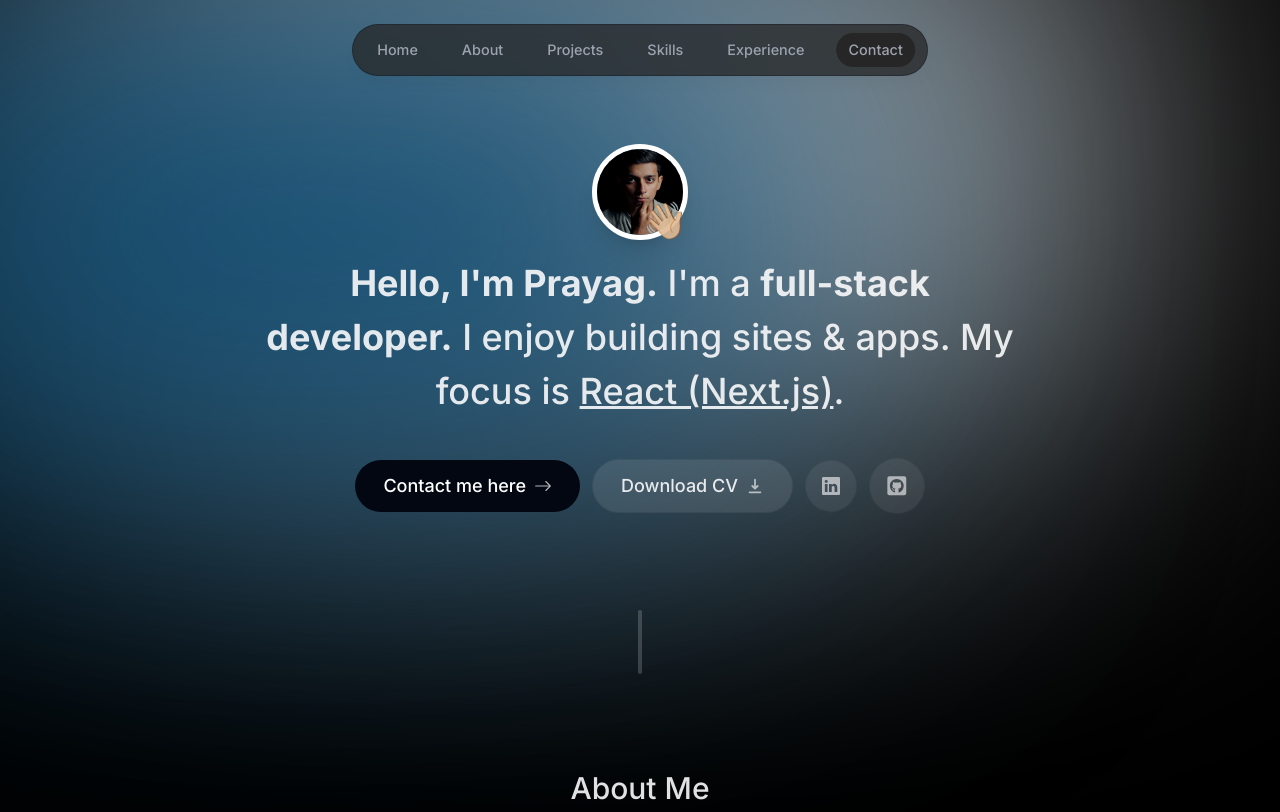
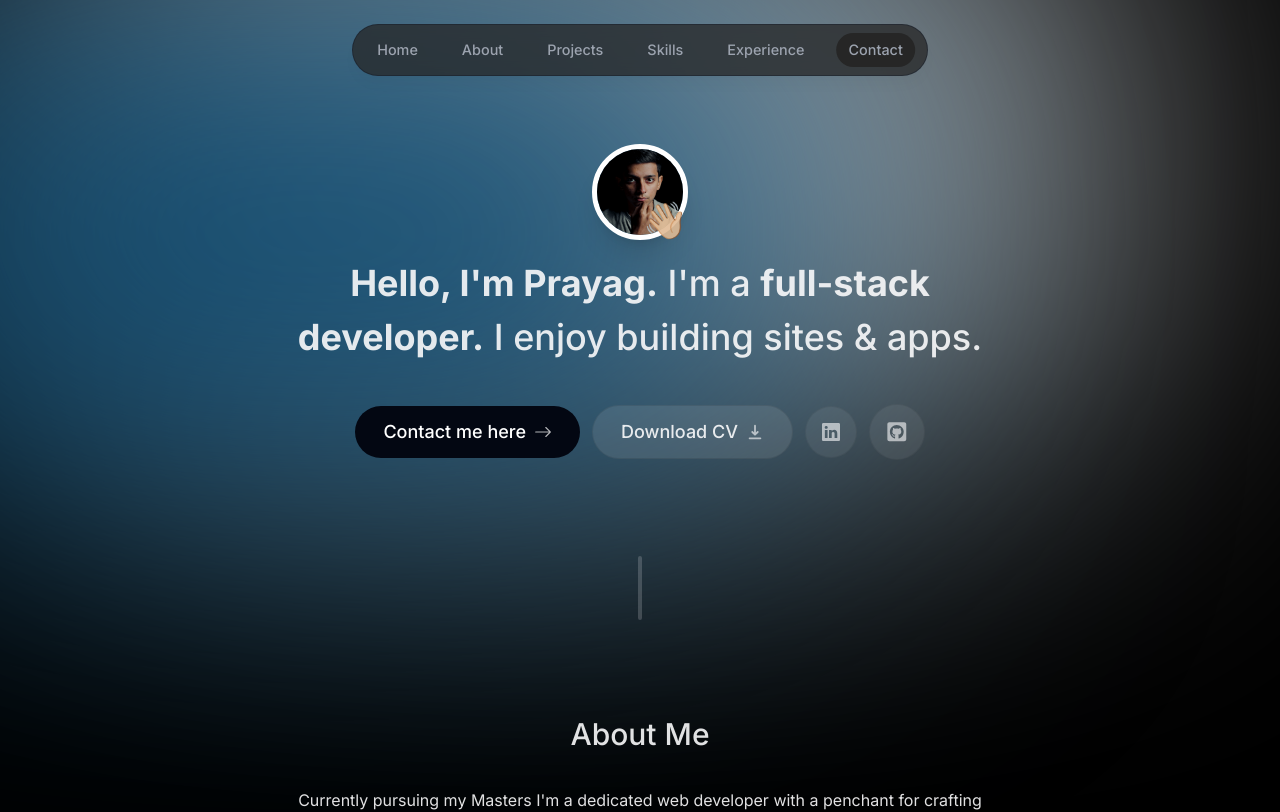
Before and after one commit to pateldev02/dp-portfolio, a Next.js app: page / in a window 1280 px wide. Shown: the top 812 px of the page. Built offline with nearby package versions, Linux system fonts and the light colour scheme; no server answers.

Commit message:
Updated data v3

```diff
--- a/components/intro.tsx
+++ b/components/intro.tsx
@@ -59,8 +59,7 @@ export default function Intro() {
       >
         <span className="font-bold">Hello, I'm Prayag.</span> I'm a{" "}
         <span className="font-bold">full-stack developer.</span> I enjoy
-        building sites & apps. My focus is{" "}
-        <span className="underline">React (Next.js)</span>.
+        building sites & apps.
       </motion.h1>
 
       <motion.div
```
